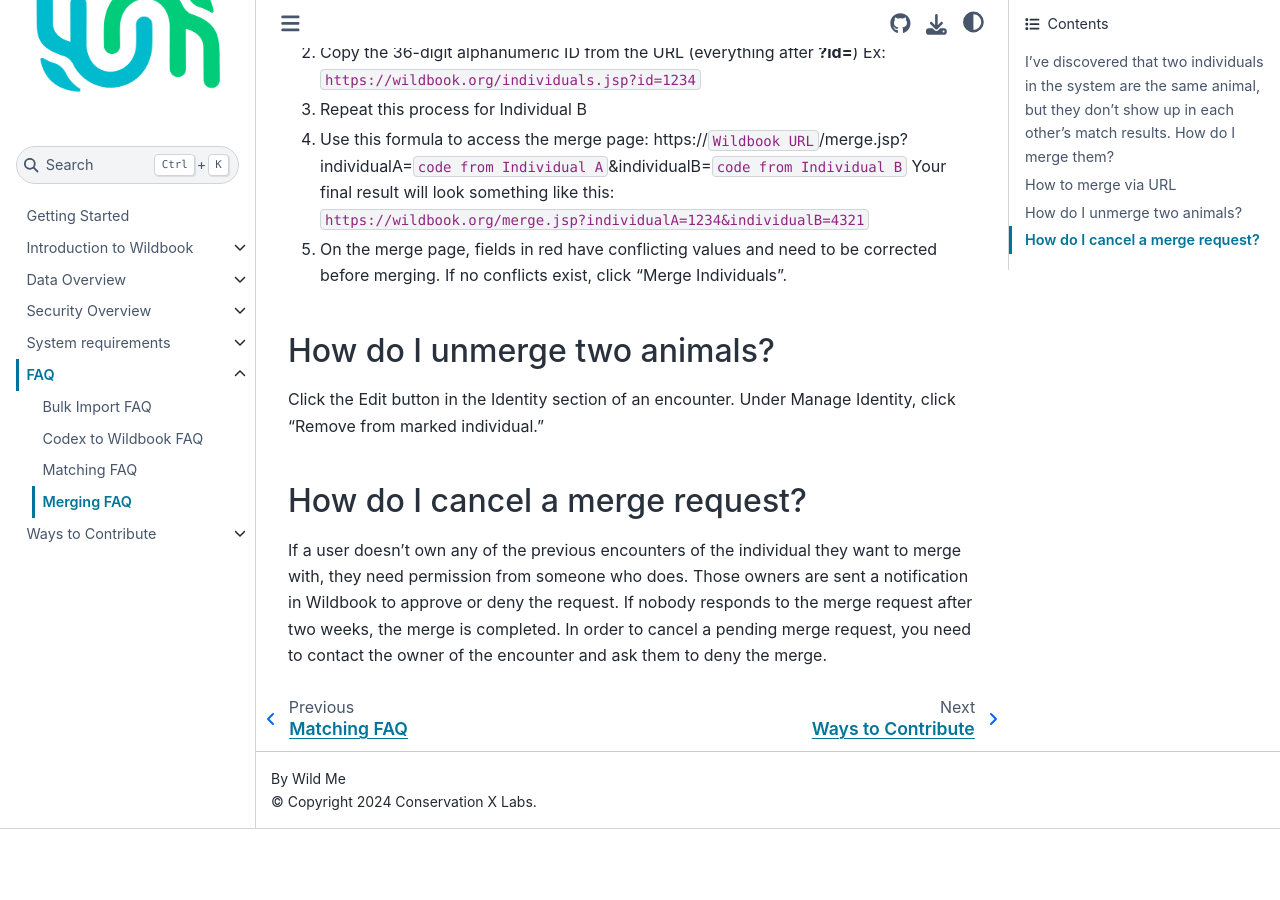
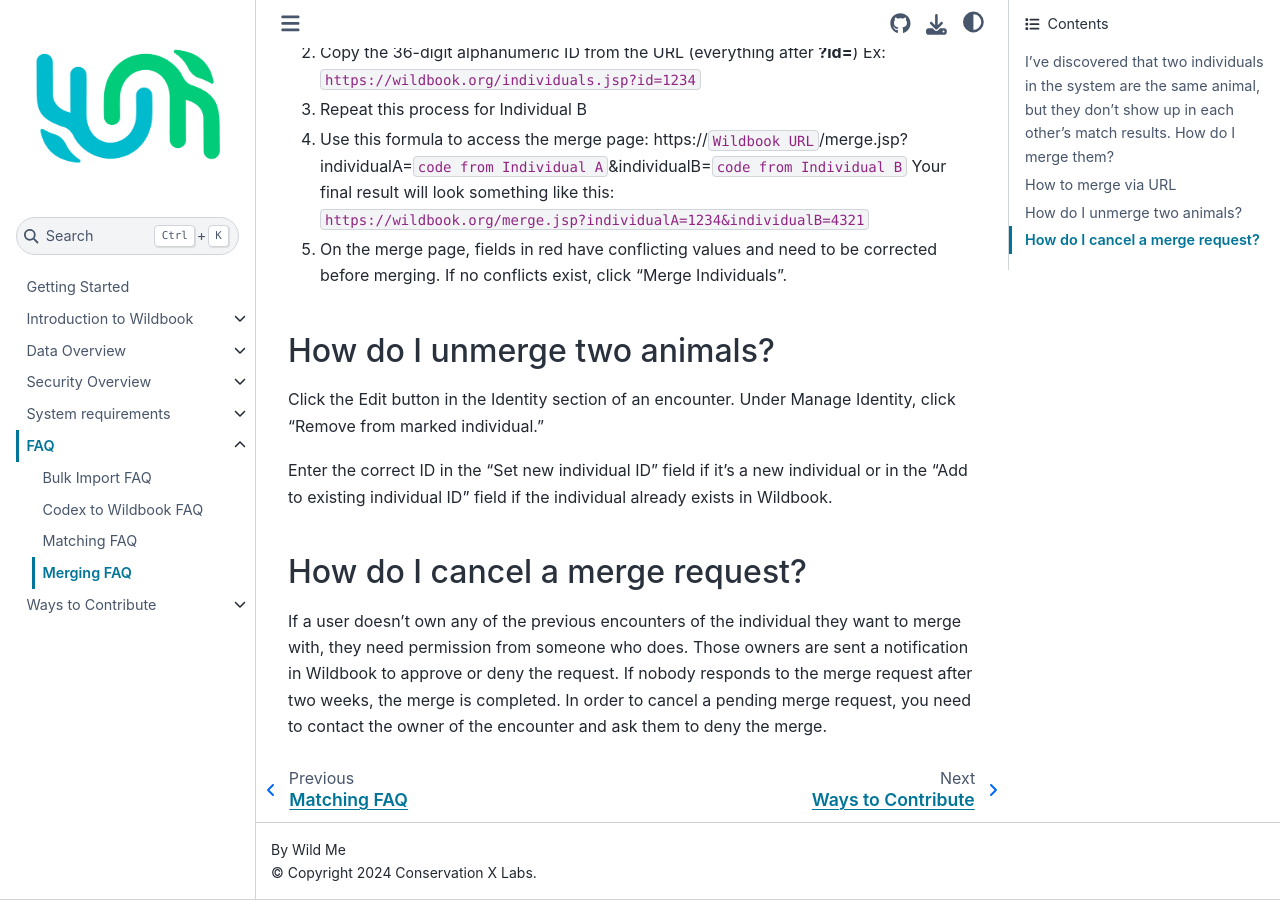
Before and after one commit to WildMeOrg/wildbook-docs, a Sphinx documentation site: the page built from docs/faq/merging-faq.md, in a window 1280 px wide and 900 px high, scrolled down 862 px. Built offline with Sphinx 7.4.7 and the Sphinx Book theme 1.1.4, drawn with Linux system fonts in a browser that asks for light colours; before the commit the page ends 1691 px from its top, so only the background shows below that.

Commit message:
Update merging-faq.md
Added a new sentence to clarify next steps when unmerging individuals from a single ID.

```diff
--- a/docs/faq/merging-faq.md
+++ b/docs/faq/merging-faq.md
@@ -32,6 +32,8 @@
 
 Click the Edit button in the Identity section of an encounter. Under Manage Identity, click "Remove from marked individual."
 
+Enter the correct ID in the "Set new individual ID" field if it’s a new individual or in the "Add to existing individual ID" field if the individual already exists in Wildbook.
+
 ## How do I cancel a merge request?
 
 If a user doesn't own any of the previous encounters of the individual they want to merge with, they need permission from someone who does. Those owners are sent a notification in Wildbook to approve or deny the request. If nobody responds to the merge request after two weeks, the merge is completed. In order to cancel a pending merge request, you need to contact the owner of the encounter and ask them to deny the merge.
```
